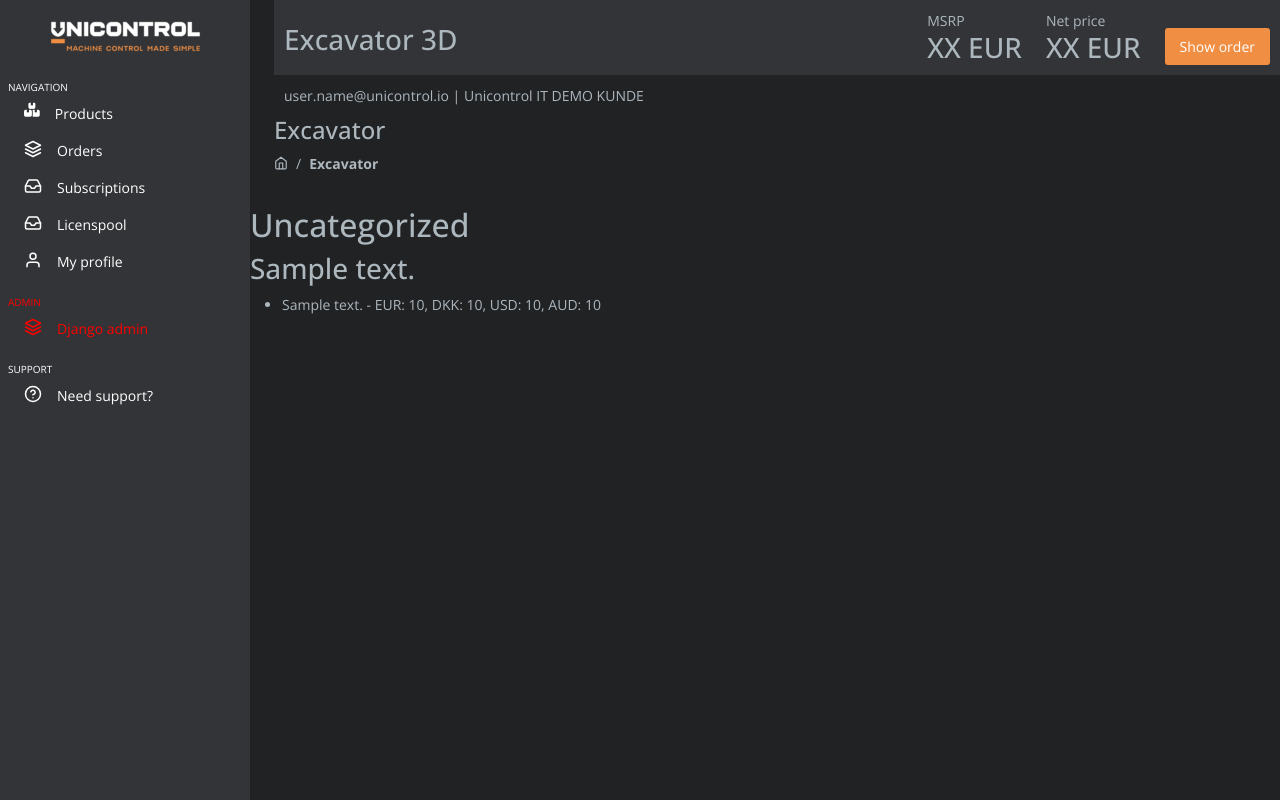
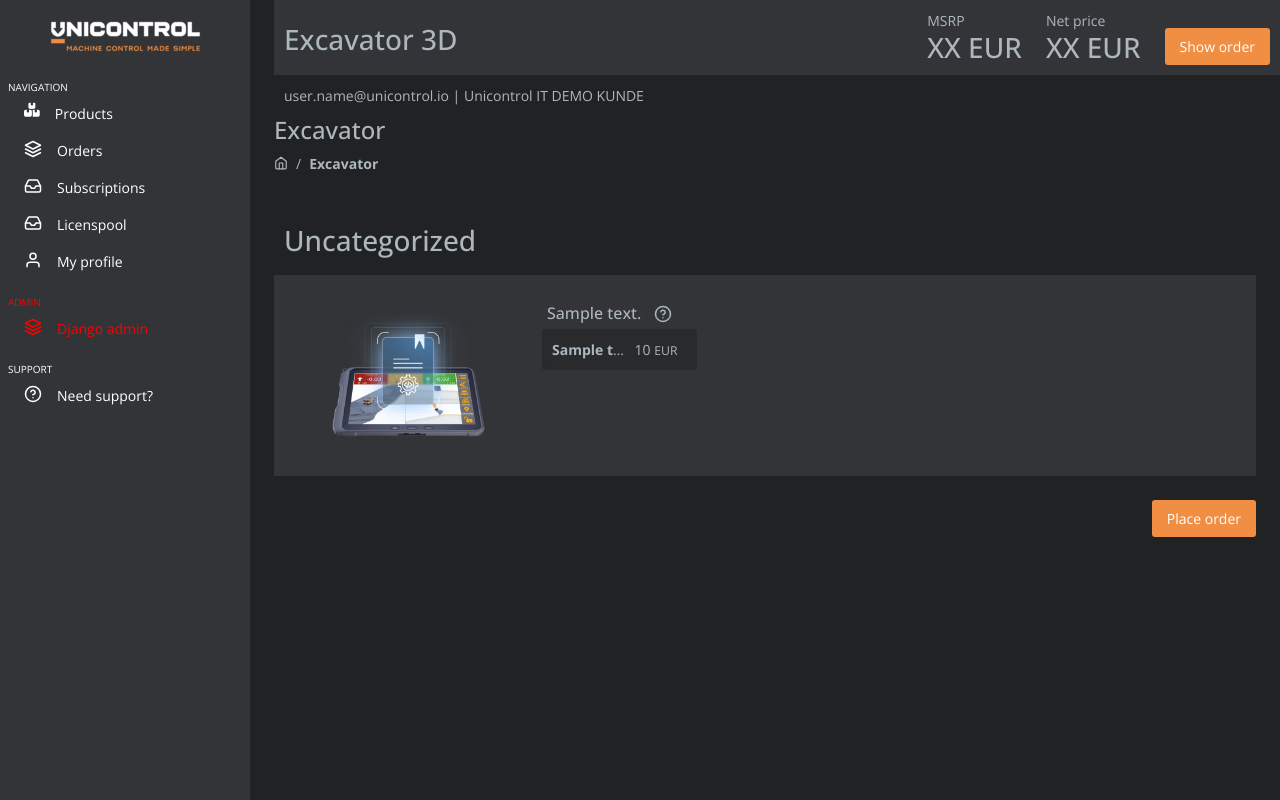
Before and after one commit to Artaey/Unicontrolproject, a Django app: page /excavator in a window 1280 px wide. Run offline with Django 5.2, Linux system fonts and the light colour scheme; tables that the repository leaves empty hold one stand-in row (values such as "Sample post").

Commit message:
turn fields into a form

```diff
--- a/order/views.py
+++ b/order/views.py
@@ -30,9 +30,6 @@ def excavator(request):
                 'option': option,
                 'prices': {
                     'EUR': prices.priceEUR if prices else None,
-                    'DKK': prices.priceDKK if prices else None,
-                    'USD': prices.priceUSD if prices else None,
-                    'AUD': prices.priceAUD if prices else None,
                 }
             })
 
--- a/static/css/base.css
+++ b/static/css/base.css
@@ -5,6 +5,7 @@
     --text: #adb7be;
     --card: #323437;
     --background: #212224;
+    --box: #282a2c;
 }
 
 /*Common start*/
@@ -115,6 +116,7 @@ header {
     padding: 10px;
     display: flex;
     position: fixed;
+    top: 0px;
 }
 
 /*Header end*/
@@ -228,9 +230,7 @@ thead tr {
 /*Username end*/
 
 /*Field start*/
-.fieldBox {
-    margin-top: 30px;
-}
+
 .h3Field {
     padding: 10px;
     display: flex;
@@ -243,7 +243,7 @@ thead tr {
 .fieldBoxContentImage {
     display: inline-block;
     box-sizing: content-box;
-    padding: 20px;
+    padding: 1.5rem;
 }
 
 .fieldBoxContentImage img {
@@ -256,48 +256,56 @@ thead tr {
     display: flex;
     justify-content: center;
     align-items: center;
+    width: 18px;
 }
 
 .fieldHeader {
-    margin-top: 15px;
     padding: 5px;
 }
 
 .fieldBoxContentInnerContainer {
     display: flex;
-}
-
-.fieldBoxContentInnerHeaderTop {
-    gap: 10px;
-    margin-top: 15px;
-}
-
-.fieldBoxContentInner {
-    gap: 20px;
+    width: 100%;
 }
 
 .fieldOptionContainer {
-    display: flex;
-    justify-content: center;
-    align-items: center;
-    background-color: var(--background);
-    gap: 40px;
-    padding: 20px;
+    background-color: var(--box);
+    border: 2px solid var(--box);
     border-radius: 3px;
+    width: calc(25% - 1.5rem);
+    min-width: 150px;
+    color: var(--text);
+    transition: border 0s;
+    cursor: pointer;
+}
+
+input[type="radio"] {
+    display: none;
+}
+
+.fieldOptionContainer:has(input[type="radio"]:checked) {
+    border-color: var(--orange);
 }
 
 .fieldOption {
-    display: flex;
-    justify-content: center;
-    align-items: center;
-    width: 150px;
+    overflow: hidden;
+    white-space: nowrap;
+    text-overflow: ellipsis;
 }
 
 .fieldOptionPrice {
-    display: flex;
-    justify-content: center;
-    align-items: center;
-    width: 90px;
+    min-width: 52px;
+}
+
+@media screen and (max-width: 1000px) {
+    .fieldBoxContentImage {
+        width: 0px;
+        padding: calc(1.5rem / 2);
+    }
+
+    .fieldOptionContainer {
+        width: calc(33% - (1.5rem / (1 + (1/9))));
+    }
 }
 
 /*Field end*/
--- a/templates/components/cart.html
+++ b/templates/components/cart.html
@@ -21,6 +21,6 @@
         </tbody>
     </table>
     <div class="cartOrder d-flex justify-content-end align-items-end mt-4">
-        <a class="linkButton" href="/summary">Place order</a>
+        <button type="submit" class="linkButton">Place order</button>
     </div>
 </div>
--- a/templates/components/field.html
+++ b/templates/components/field.html
@@ -1,46 +1,43 @@
-<div class="fieldBox ms-4">
-    {% for item in data %}
-    <h3 class="h3Field">Tablet</h3>
+<div class="fieldBox m-4">
+    {% for category, fields in grouped_data.items %}
+    <h3 class="h3Field">{{ category }}</h3>
     <div class="fieldBoxContent d-flex justify-content-start">
         <div class="fieldBoxContentImage d-flex flex-column justify-content-start">
             <img src="static/images/field_image.png" alt="Field Image" />
         </div>
-        <div class="fieldBoxContentInnerContainer d-flex flex-column justify-content-start">
-
-            <div class="fieldBoxContentInnerMainContainer d-flex justify-content-start">
-                <div class="fieldBoxContentInnerMainHeader d-flex flex-column justify-content-start">
-                    <div class="fieldBoxContentInnerHeaderTop d-flex flex-row">
-                    <div class="fieldHeader mb-0 h5">{{ item.category.lableText }}</div>
+        <div class="fieldBoxContentInnerContainer d-flex flex-column gap-4 pt-4 pb-4">
+            {% for field_data in fields %}
+            <div class="fieldBoxContentInnerMainContainer d-flex flex-column">
+                <div class="fieldBoxContentInnerHeaderTop d-flex gap-2">
+                    <div class="fieldHeader mb-0 h6">{{ field_data.field.lableText }}</div>
                     <div class="questionIcon"><i data-feather="help-circle"></i></div>
-                    </div>
-                        <div class="fieldBoxContentInner d-flex flex-row gap-4 flex-wrap">
-                            {% for option in item.options %}
-                            <div class="fieldOptionContainer d-flex flex-row">
-                                <div class="fieldOption mb-0 h5">{{ option.optionText }}</div>
-                                <div class="fieldOptionPrice mb-0">100 EURO</div>
-                            </div>
-                            {% endfor %}
-
-
-                        </div>
-                    </div>
                 </div>
-                <div class="fieldBoxContentInnerSecondary d-flex justify-content-start">
-                    <div class="fieldBoxContentInnerSecondaryHeader d-flex flex-column justify-content-start">
-                        <div class="fieldBoxContentInnerHeaderTop d-flex flex-row">
-                        <div class="fieldHeader mb-0 h5">Tablet Mounting</div>
-                        <div class="questionIcon"><i data-feather="help-circle"></i></div>
-                        </div>
-                        <div class="fieldBoxContentInner d-flex flex-row">
-                            <div>Suction cups</div>
-                            <div>Glue plates</div>
-                            <div>Rail mounts</div>
-                        </div>
-                    </div>
+                <div class="fieldBoxContentInner d-flex flex-row gap-4 flex-wrap">
+                    {% for option_data in field_data.options %}
+                    <label class="fieldOptionContainer d-flex flex-row gap-2 justify-content-between p-2">
+                        <input type="radio" name="field_{{ field_data.field.id }}" value="{{ option_data.option.id }}" />
+                        <div class="fieldOption mb-0"><b>{{ option_data.option.optionText }}</b></div>
+                        <div class="fieldOptionPrice mb-0">{{ option_data.prices.EUR }} <small>EUR</small></div>
+                    </label>
+                    {% endfor %}
                 </div>
             </div>
-
+            {% endfor %}
         </div>
     </div>
     {% endfor %}
 </div>
+
+<script>
+    // const options = $(".fieldOptionContainer")
+
+    // $(".fieldOptionContainer").on("click", function() {
+    //     if ($(this).hasClass("selected")) {
+    //         $(this).toggleClass("selected");
+    //     } else {
+    //         options.removeClass("selected")
+    //         $(this).addClass("selected")
+    //     }
+
+    // });
+</script>
--- a/templates/components/header.html
+++ b/templates/components/header.html
@@ -16,7 +16,11 @@
             <h3 class="mb-0">XX EUR</h3>
         </div>
         <div class="d-inline-flex flex-column justify-content-end">
-            <button class="btnOrder">Show order</button>
+            <button type="button" class="btnOrder">Show order</button>
         </div>
     </div>
 </header>
+
+<script>
+
+</script>
--- a/templates/order/excavator.html
+++ b/templates/order/excavator.html
@@ -2,6 +2,8 @@
 
 {% block content %}
 <div class="page">
+    <form method="post" action="/summary">
+        {% csrf_token %}
         {% include 'components/header.html'%}
         {% include 'components/cart.html'%}
         <div class="content">
@@ -12,32 +14,22 @@
                 <p>/</p>
                 <b>Excavator</b>
             </div>
-        {% for category, fields in grouped_data.items %}
-            <h2>{{ category }}</h2>
-            {% for field_data in fields %}
-                <h3>{{ field_data.field.lableText }}</h3>
-                <ul>
-                    {% for option_data in field_data.options %}
-                        <li>
-                            {{ option_data.option.optionText }} -
-                            EUR: {{ option_data.prices.EUR }},
-                            DKK: {{ option_data.prices.DKK }},
-                            USD: {{ option_data.prices.USD }},
-                            AUD: {{ option_data.prices.AUD }}
-                        </li>
-                    {% endfor %}
-                </ul>
-            {% endfor %}
-        {% endfor %}
+            {% include 'components/field.html' %}
+            <div class="d-flex justify-content-end mb-4 me-4">
+                <button type="submit" class="linkButton outButton">Place order</button>
             </div>
+        </div>
+    </form>
 </div>
 {% endblock content %}
 
 {% block script %}
 <script defer>
+    // cart
     const content = $(".content")
     const cart = $(".cart");
     const btnOrder = $(".btnOrder")
+    const outButton = $(".outButton")
     let cartOut = false;
 
     function getContentWidth() {
@@ -55,10 +47,12 @@
             let padding = contentWidth
             content.css("padding-right", padding)
             btnOrder.html("Hide order")
+            outButton.css("display", "none")
         }else {
             cart.css("right", "-" + contentWidth)
             content.css("padding-right", "0px")
             btnOrder.html("Show order")
+            outButton.css("display", "block")
         }
         cartOut = !cartOut
     }
@@ -71,4 +65,8 @@
         }
     });
 </script>
+
+<script defer>
+    // fields
+</script>
 {% endblock script %}
```
Lines whose indentation alone changed are shown as unchanged.
